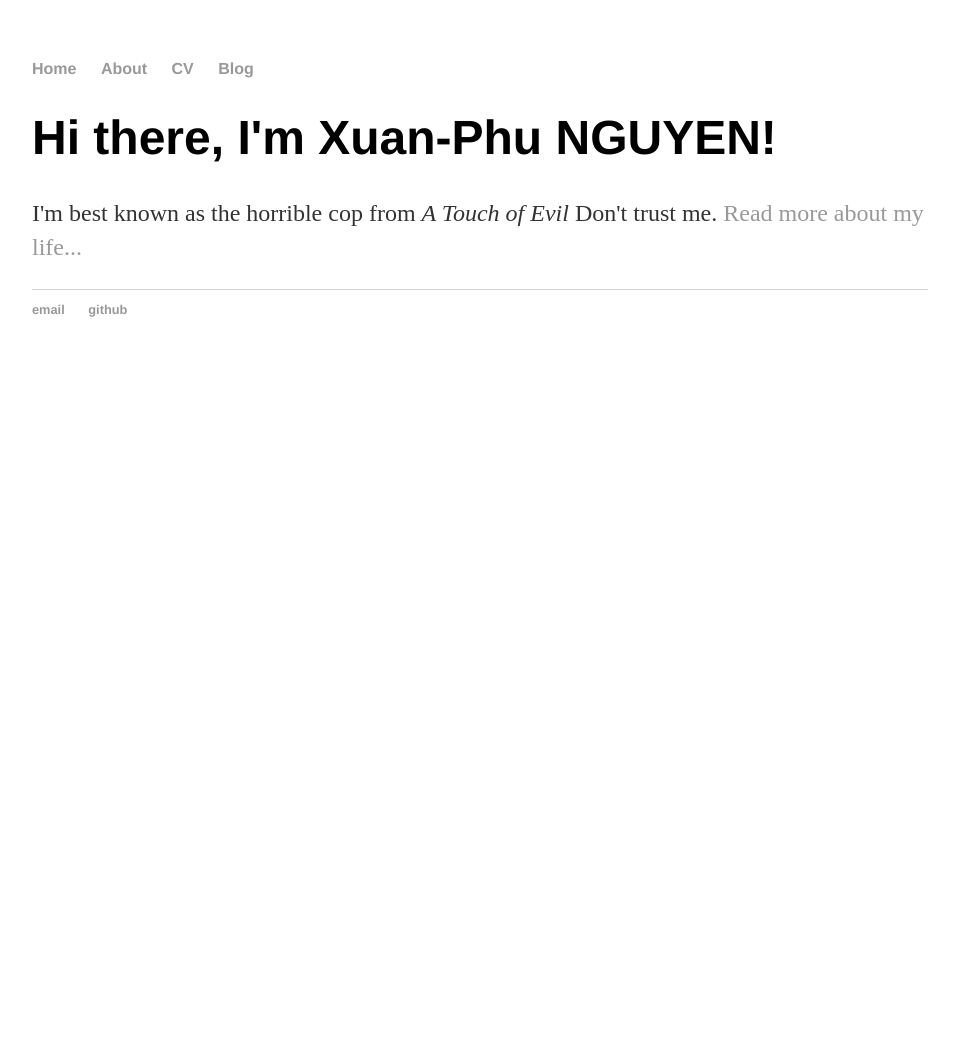
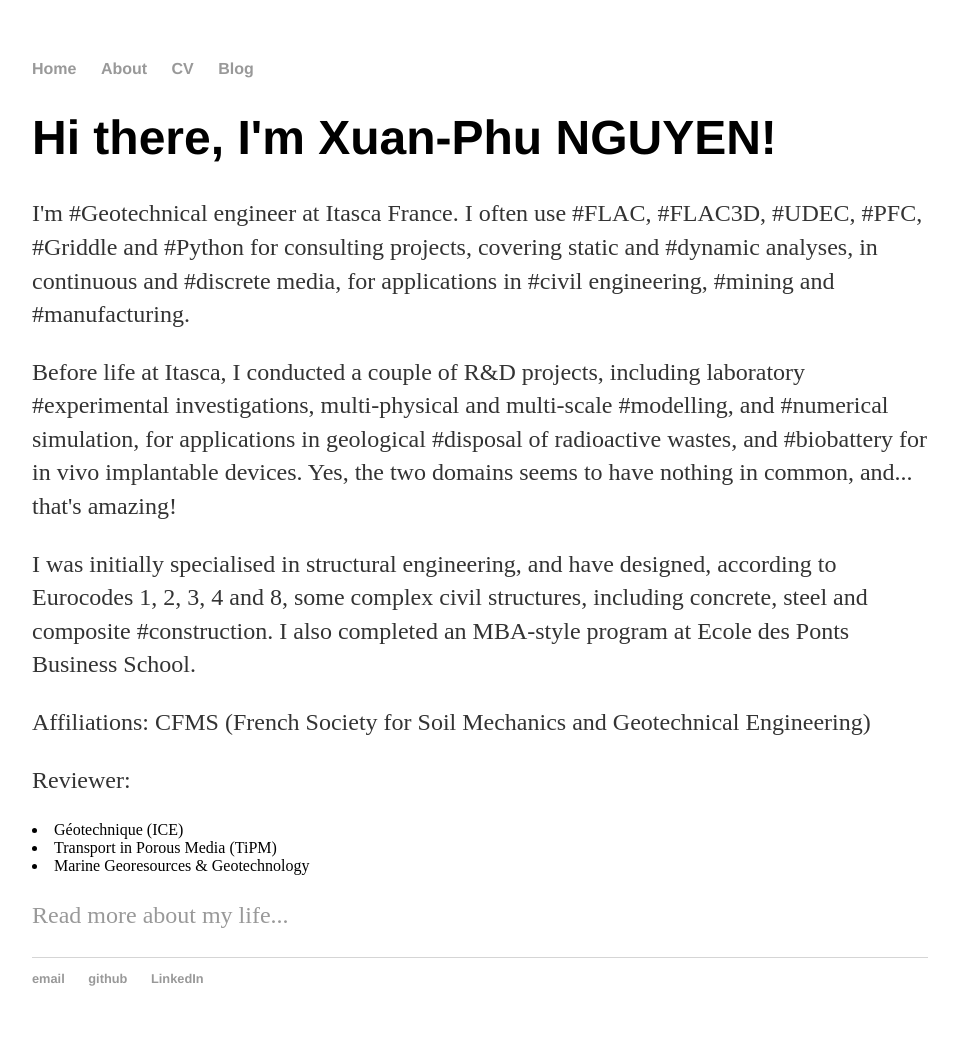
Before and after one commit to xpnguyen/xpnguyen.github.io, a Jekyll site: the page built from index.html, in a window 1280 px wide. Shown: the whole page, without its empty margins (160-1119 px from the left). Built offline with Jekyll 4.4.1, drawn with Linux system fonts in a browser that asks for light colours; before the commit the page ends 900 px from its top, so only the background shows below that.

Commit message:
blurb linkedIn

```diff
--- a/_layouts/default.html
+++ b/_layouts/default.html
@@ -23,6 +23,7 @@
       		<ul>
           		<li><a href="mailto:phunguyenx@gmail.com">email</a></li>
           		<li><a href="https://github.com/xpnguyen">github</a></li>
+          		<li><a href="https://www.linkedin.com/in/xuan-phu-nguyen-a5619764">LinkedIn</a></li>
   			</ul>
   		</footer>
   	</body>
--- a/index.html
+++ b/index.html
@@ -5,5 +5,28 @@ title: I'm learning to create my github-pages
 
     		<div class="blurb">
         		<h1>Hi there, I'm Xuan-Phu NGUYEN!</h1>
-				<p>I'm best known as the horrible cop from <em>A Touch of Evil</em> Don't trust me. <a href="/about">Read more about my life...</a></p>
+				<p>I'm #Geotechnical engineer at Itasca France.
+          I often use #FLAC, #FLAC3D, #UDEC, #PFC, #Griddle and #Python for consulting projects,
+          covering static and #dynamic analyses, in continuous and #discrete media,
+          for applications in #civil engineering, #mining and #manufacturing.
+        </p>
+        <p>Before life at Itasca, I conducted a couple of R&D projects,
+          including laboratory #experimental investigations, multi-physical and multi-scale #modelling, and #numerical simulation,
+          for applications in geological #disposal of radioactive wastes, and #biobattery for in vivo implantable devices.
+          Yes, the two domains seems to have nothing in common, and... that's amazing!
+        </p>
+        <p>I was initially specialised in structural engineering, and have designed,
+          according to Eurocodes 1, 2, 3, 4 and 8, some complex civil structures,
+          including concrete, steel and composite #construction.
+          I also completed an MBA-style program at Ecole des Ponts Business School.
+        </p>
+        <p>Affiliations: CFMS (French Society for Soil Mechanics and Geotechnical Engineering)
+        </p>
+        <p>Reviewer:
+          <li>Géotechnique (ICE)</li>
+          <li>Transport in Porous Media (TiPM)</li>
+          <li>Marine Georesources & Geotechnology</li>
+        </p>
+
+        <p><a href="/about">Read more about my life...</a></p>
     		</div><!-- /.blurb -->
```
